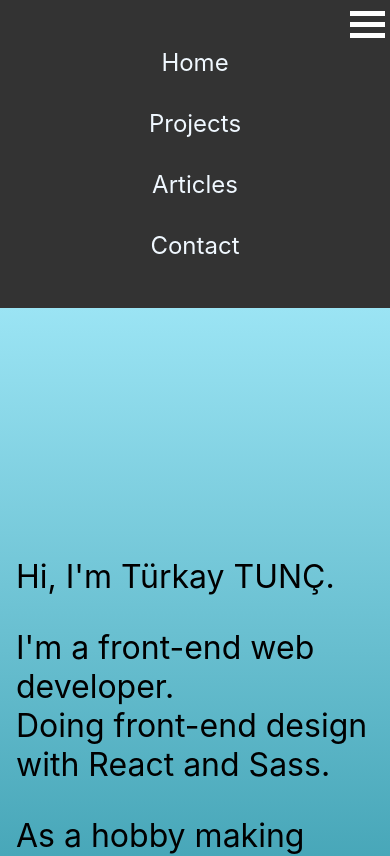
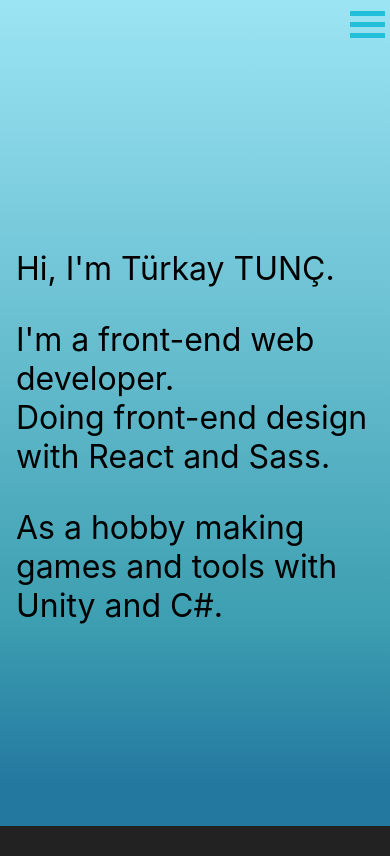
Before and after one commit to turkaytunc/turkaytunc.com, a React (Create React App) app: page / in a window 390 px wide. Shown: the top 856 px of the page. Built offline with nearby package versions, Linux system fonts and the light colour scheme.

Commit message:
added transition to mobile menu

```diff
--- a/src/components/navbar/Navbar.js
+++ b/src/components/navbar/Navbar.js
@@ -7,7 +7,11 @@ function Navbar() {
 
   return (
     <div>
-      <nav className="navbar-div">
+      <nav
+        className={`navbar-div ${
+          isMenuOpen ? `navbar-hamburger-normal` : `navbar-hamburger-none`
+        }`}
+      >
         <ul className="navbar-ul">
           <li className="navbar-li">
             <Link className="navbar-a" to="/">
--- a/src/components/navbar/navbar.scss
+++ b/src/components/navbar/navbar.scss
@@ -71,7 +71,7 @@
 .hamburger-bar3 {
     width: 35px;
     height: 5px;
-    background-color: rgb(255, 255, 255);
+    background-color: rgb(34, 190, 218);
     margin: 6px 0;
     transition: 0.4s;
 }
@@ -120,6 +120,19 @@
     .nav-hamburger {
         display: inline-block;
     }
+
+    .navbar-hamburger-none {
+        transition: all 0.01s ease-out;
+        position: absolute;
+        transform: translateY(-400px);
+
+    }
+
+    .navbar-hamburger-normal {
+        transition: all 0.1s linear;
+        position: relative;
+        transform: translateY(0);
+    }
 }
 
 @media only screen and (min-width: 3800px) {
```
